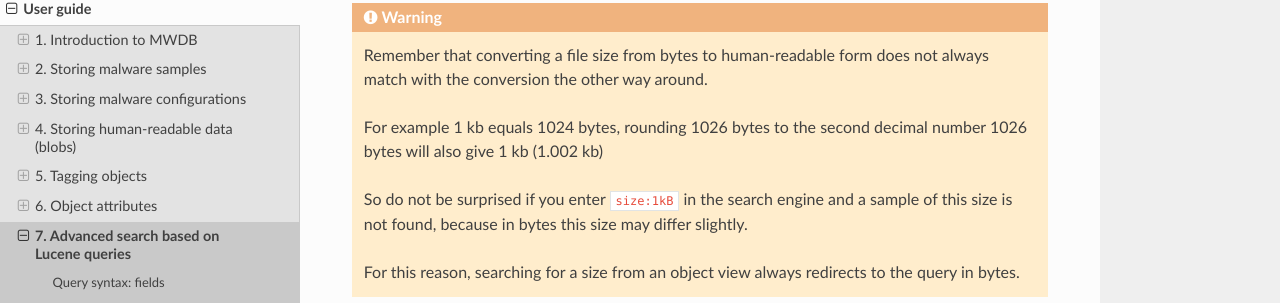
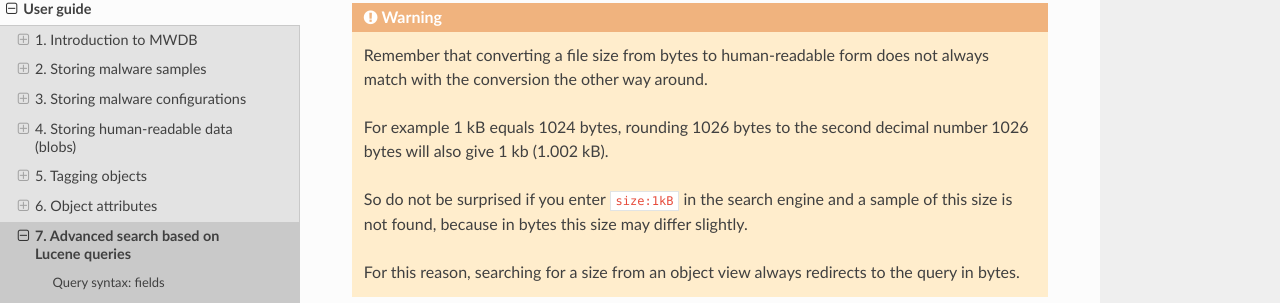
Before and after one commit to CERT-Polska/mwdb-core, a Sphinx documentation site: the page built from docs/user-guide/7-Lucene-search.rst, in a window 1280 px wide and 900 px high, scrolled down 2192 px. Shown: the part 140-443 px from the top of the window. Built offline with Sphinx 7.4.7 and the Read the Docs theme 2.0.0, drawn with Linux system fonts in a browser that asks for light colours.

Commit message:
kb to kB in docs

```diff
--- a/docs/user-guide/7-Lucene-search.rst
+++ b/docs/user-guide/7-Lucene-search.rst
@@ -102,7 +102,7 @@ Mwdb supports human-readable file size so instead of specifying the number of by
 
    Remember that converting a file size from bytes to human-readable form does not always match with the conversion the other way around.
 
-   For example 1 kb equals 1024 bytes, rounding 1026 bytes to the second decimal number 1026 bytes will also give 1 kb (1.002 kb)
+   For example 1 kB equals 1024 bytes, rounding 1026 bytes to the second decimal number 1026 bytes will also give 1 kb (1.002 kB).
 
    So do not be surprised if you enter ``size:1kB`` in the search engine and a sample of this size is not found, because in bytes this size may differ slightly.
 
```
